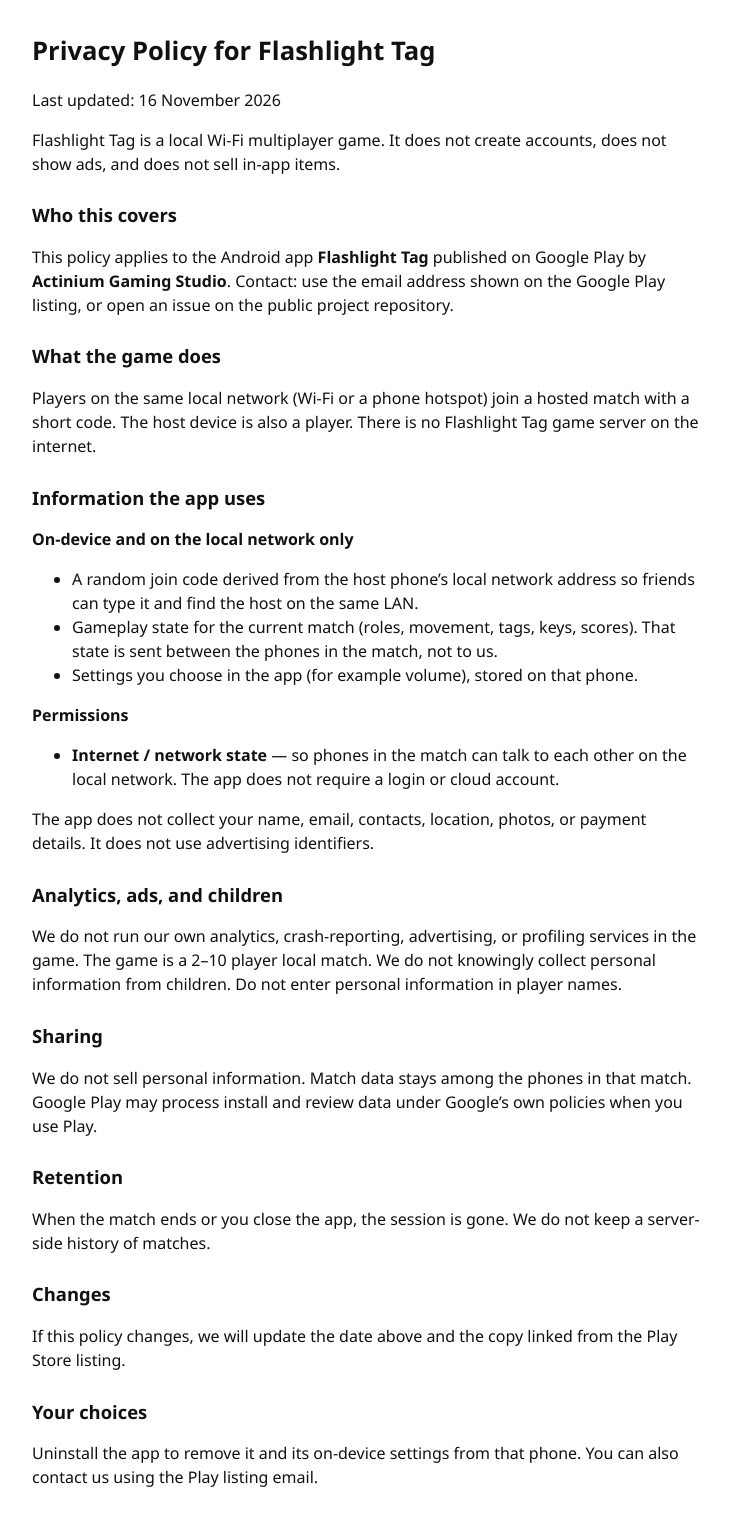
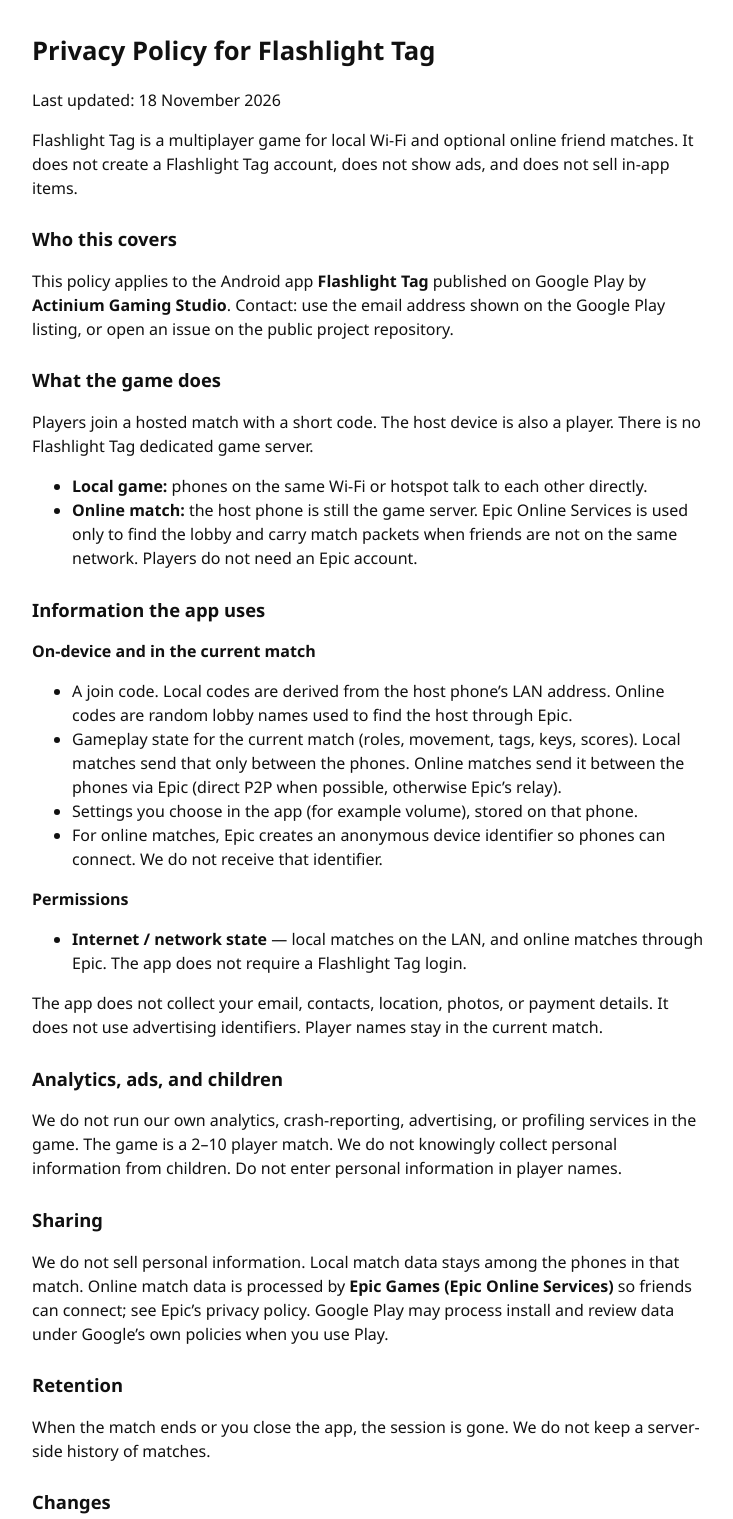
Before and after one commit to chandu-p29/FlashlighTag-PrivacyPolicy, a plain HTML site: page index.html in a window 1280 px wide. Shown: the top 1519 px of the page, without its empty margins (272-1005 px from the left). Drawn offline with Linux system fonts and the light colour scheme.

Commit message:
Revise privacy policy for Flashlight Tag
Updated the privacy policy details for Flashlight Tag, including the last updated date, game description, and data handling practices.

```diff
--- a/index.html
+++ b/index.html
@@ -12,28 +12,33 @@
 </head>
 <body>
   <h1>Privacy Policy for Flashlight Tag</h1>
-  <p>Last updated: 16 November 2026</p>
-  <p>Flashlight Tag is a local Wi-Fi multiplayer game. It does not create accounts, does not show ads, and does not sell in-app items.</p>
+  <p>Last updated: 18 November 2026</p>
+  <p>Flashlight Tag is a multiplayer game for local Wi-Fi and optional online friend matches. It does not create a Flashlight Tag account, does not show ads, and does not sell in-app items.</p>
   <h2>Who this covers</h2>
   <p>This policy applies to the Android app <strong>Flashlight Tag</strong> published on Google Play by <strong>Actinium Gaming Studio</strong>. Contact: use the email address shown on the Google Play listing, or open an issue on the public project repository.</p>
   <h2>What the game does</h2>
-  <p>Players on the same local network (Wi-Fi or a phone hotspot) join a hosted match with a short code. The host device is also a player. There is no Flashlight Tag game server on the internet.</p>
+  <p>Players join a hosted match with a short code. The host device is also a player. There is no Flashlight Tag dedicated game server.</p>
+  <ul>
+    <li><strong>Local game:</strong> phones on the same Wi-Fi or hotspot talk to each other directly.</li>
+    <li><strong>Online match:</strong> the host phone is still the game server. Epic Online Services is used only to find the lobby and carry match packets when friends are not on the same network. Players do not need an Epic account.</li>
+  </ul>
   <h2>Information the app uses</h2>
-  <p><strong>On-device and on the local network only</strong></p>
+  <p><strong>On-device and in the current match</strong></p>
   <ul>
-    <li>A random join code derived from the host phone’s local network address so friends can type it and find the host on the same LAN.</li>
-    <li>Gameplay state for the current match (roles, movement, tags, keys, scores). That state is sent between the phones in the match, not to us.</li>
+    <li>A join code. Local codes are derived from the host phone’s LAN address. Online codes are random lobby names used to find the host through Epic.</li>
+    <li>Gameplay state for the current match (roles, movement, tags, keys, scores). Local matches send that only between the phones. Online matches send it between the phones via Epic (direct P2P when possible, otherwise Epic’s relay).</li>
     <li>Settings you choose in the app (for example volume), stored on that phone.</li>
+    <li>For online matches, Epic creates an anonymous device identifier so phones can connect. We do not receive that identifier.</li>
   </ul>
   <p><strong>Permissions</strong></p>
   <ul>
-    <li><strong>Internet / network state</strong> — so phones in the match can talk to each other on the local network. The app does not require a login or cloud account.</li>
+    <li><strong>Internet / network state</strong> — local matches on the LAN, and online matches through Epic. The app does not require a Flashlight Tag login.</li>
   </ul>
-  <p>The app does not collect your name, email, contacts, location, photos, or payment details. It does not use advertising identifiers.</p>
+  <p>The app does not collect your email, contacts, location, photos, or payment details. It does not use advertising identifiers. Player names stay in the current match.</p>
   <h2>Analytics, ads, and children</h2>
-  <p>We do not run our own analytics, crash-reporting, advertising, or profiling services in the game. The game is a 2–10 player local match. We do not knowingly collect personal information from children. Do not enter personal information in player names.</p>
+  <p>We do not run our own analytics, crash-reporting, advertising, or profiling services in the game. The game is a 2–10 player match. We do not knowingly collect personal information from children. Do not enter personal information in player names.</p>
   <h2>Sharing</h2>
-  <p>We do not sell personal information. Match data stays among the phones in that match. Google Play may process install and review data under Google’s own policies when you use Play.</p>
+  <p>We do not sell personal information. Local match data stays among the phones in that match. Online match data is processed by <strong>Epic Games (Epic Online Services)</strong> so friends can connect; see Epic’s privacy policy. Google Play may process install and review data under Google’s own policies when you use Play.</p>
   <h2>Retention</h2>
   <p>When the match ends or you close the app, the session is gone. We do not keep a server-side history of matches.</p>
   <h2>Changes</h2>
```
